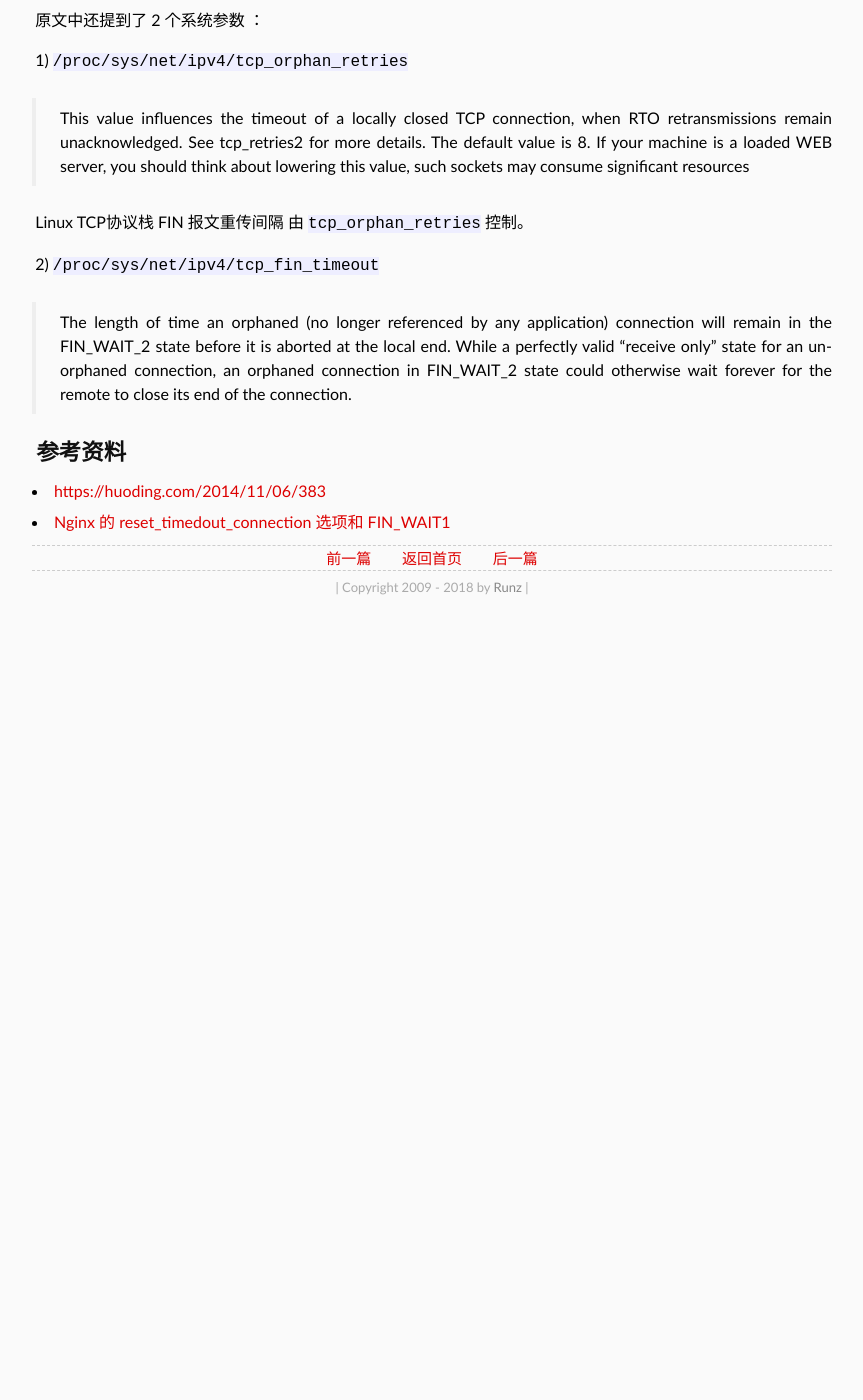
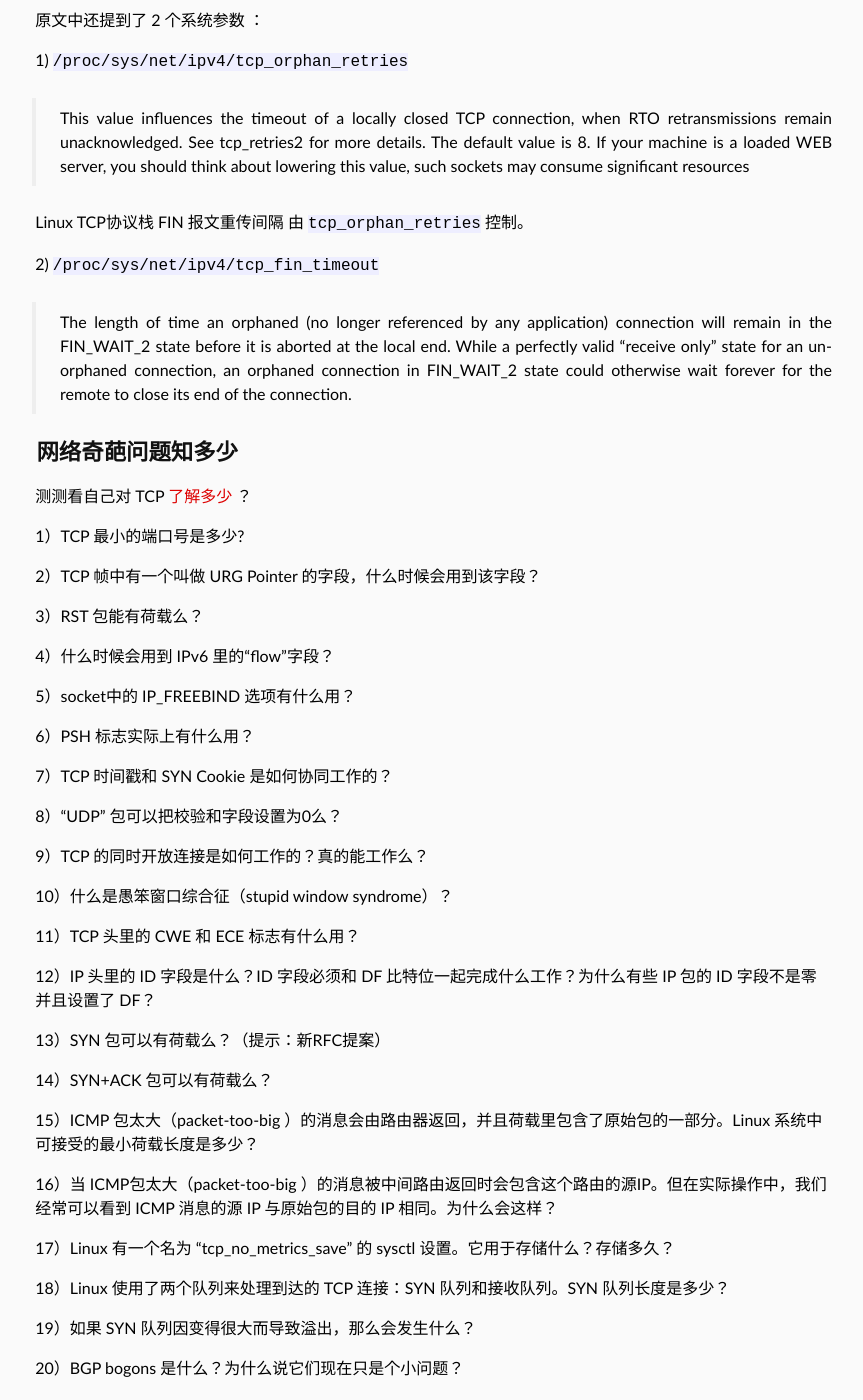
Before and after one commit to shaman7036/runzhen.github.io, a Jekyll site: the page built from _posts/2017-08-09-tcp-fin-wait.md, in a window 1280 px wide and 1400 px high, scrolled down 1621 px. Shown: the whole window, without its empty margins (208-1071 px from the left). Built offline with Jekyll 4.4.1, drawn with Linux system fonts in a browser that asks for light colours; some web fonts are replaced; comment, search, counter and statistics services are not loaded; before the commit the page ends 2251 px from its top, so only the background shows below that; some of the changed text lies outside the part shown.

Commit message:
tcp-fin-wait

```diff
--- a/_posts/2017-08-09-tcp-fin-wait.md
+++ b/_posts/2017-08-09-tcp-fin-wait.md
@@ -68,9 +68,57 @@ Linux TCP协议栈 FIN 报文重传间隔 由 `tcp_orphan_retries` 控制。
 
 > The length of time an orphaned (no longer referenced by any application) connection will remain in the FIN_WAIT_2 state before it is aborted at the local end. While a perfectly valid “receive only” state for an un-orphaned connection, an orphaned connection in FIN_WAIT_2 state could otherwise wait forever for the remote to close its end of the connection.
 
+## 网络奇葩问题知多少
+
+测测看自己对 TCP [了解多少](http://valerieaurora.org/tcpip.html) ？
+
+1）TCP 最小的端口号是多少?
+
+2）TCP 帧中有一个叫做 URG Pointer 的字段，什么时候会用到该字段？
+
+3）RST 包能有荷载么？
+
+4）什么时候会用到 IPv6 里的“flow”字段？
+
+5）socket中的 IP_FREEBIND 选项有什么用？
+
+6）PSH 标志实际上有什么用？
+
+7）TCP 时间戳和 SYN Cookie 是如何协同工作的？
+
+8）“UDP” 包可以把校验和字段设置为0么？
+
+9）TCP 的同时开放连接是如何工作的？真的能工作么？
+
+10）什么是愚笨窗口综合征（stupid window syndrome）？
+
+11）TCP 头里的 CWE 和 ECE 标志有什么用？
+
+12）IP 头里的 ID 字段是什么？ID 字段必须和 DF 比特位一起完成什么工作？为什么有些 IP 包的 ID 字段不是零并且设置了 DF？
+
+13）SYN 包可以有荷载么？（提示：新RFC提案）
+
+14）SYN+ACK 包可以有荷载么？
+
+15）ICMP 包太大（packet-too-big ）的消息会由路由器返回，并且荷载里包含了原始包的一部分。Linux 系统中可接受的最小荷载长度是多少？
+
+16）当 ICMP包太大（packet-too-big ）的消息被中间路由返回时会包含这个路由的源IP。但在实际操作中，我们经常可以看到 ICMP 消息的源 IP 与原始包的目的 IP 相同。为什么会这样？
+
+17）Linux 有一个名为 “tcp_no_metrics_save” 的 sysctl 设置。它用于存储什么？存储多久？
+
+18）Linux 使用了两个队列来处理到达的 TCP 连接：SYN 队列和接收队列。SYN 队列长度是多少？
+
+19）如果 SYN 队列因变得很大而导致溢出，那么会发生什么？
+
+20）BGP bogons 是什么？为什么说它们现在只是个小问题？
+
+21）TCP 有一个会添加 MD5 校验和到包中的扩展。该扩展什么时候起作用？
+
+22）IPv4 和 IPv6 的校验和算法有什么区别？
 
 
 ## 参考资料
 
 - [https://huoding.com/2014/11/06/383](https://huoding.com/2014/11/06/383)
 - [Nginx 的 reset_timedout_connection 选项和 FIN_WAIT1](http://nginx.org/en/docs/http/ngx_http_core_module.html#reset_timedout_connection)
+- http://valerieaurora.org/tcpip.html
```
Also changed, not shown: other parts of _posts/2017-08-09-tcp-fin-wait.md (+2 -2 lines).
